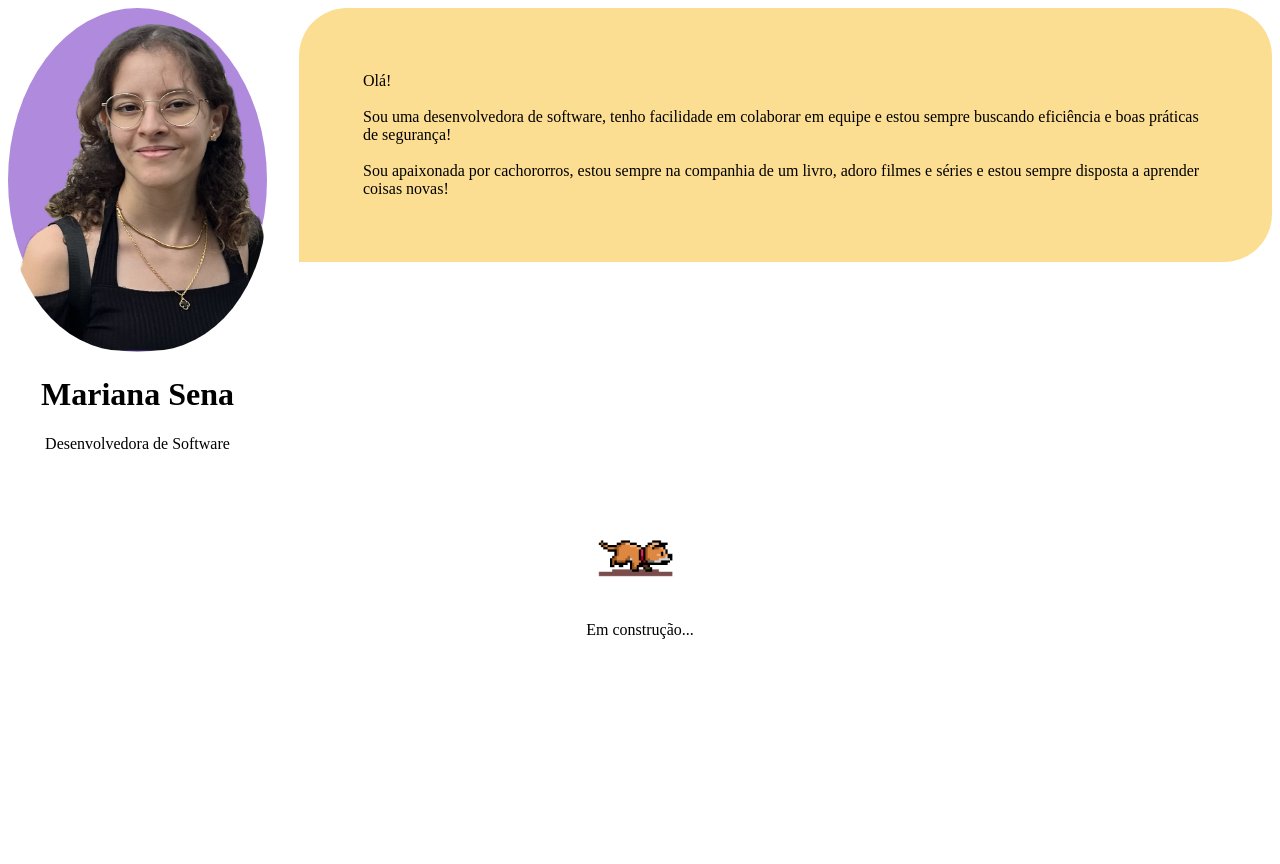
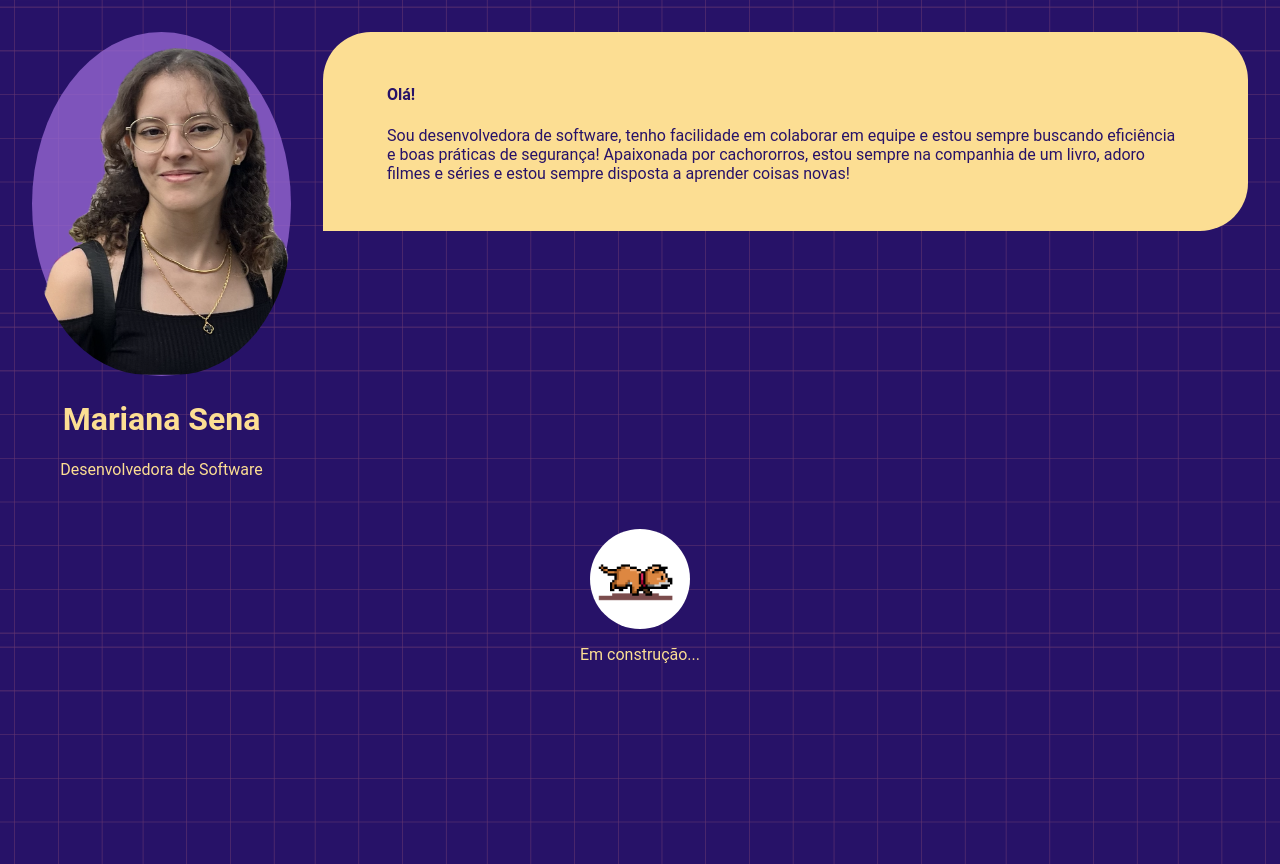
Before and after one commit to mari-sena/marisena, a Next.js app: page / in a window 1280 px wide. Before the commit the page ends 816 px from the top, so only its background shows below. Built offline with nearby package versions, Linux system fonts and the light colour scheme.

Commit message:
chore: new colors and background update

```diff
--- a/app/globals.css
+++ b/app/globals.css
@@ -1,3 +1,17 @@
+body {
+  margin: 0;
+  padding: 2rem;
+  font-family: "Roboto", monospace;
+  color: #fcde93;
+  background-color: #271268;
+  background-image: url("/backg.svg");
+  background-size: contain;
+
+  @media (max-width: 768px) {
+    background-size: cover;
+  }
+}
+
 .container {
   height: 100vh;
   display: flex;
@@ -30,8 +44,9 @@
 }
 
 .about-me-description {
+  color: #271268;
   margin-left: 2rem;
-  padding: 4rem;
+  padding: 2rem 4rem;
   border-radius: 3rem 3rem 3rem 0rem;
   background-color: #fcde93;
   height: fit-content;
--- a/app/page.tsx
+++ b/app/page.tsx
@@ -22,18 +22,19 @@ export default function App() {
           </div>
         </div>
         <div className="about-me-description">
-          Olá! <br />
-          <br />
-          Sou uma desenvolvedora de software, tenho facilidade em colaborar em
-          equipe e estou sempre buscando eficiência e boas práticas de
-          segurança! <br />
-          <br />
-          Sou apaixonada por cachororros, estou sempre na companhia de um livro,
-          adoro filmes e séries e estou sempre disposta a aprender coisas novas!
+          <h4>Olá!</h4>
+          <p>
+            Sou desenvolvedora de software, tenho facilidade em colaborar em
+            equipe e estou sempre buscando eficiência e boas práticas de
+            segurança! Apaixonada por cachororros, estou sempre na companhia de
+            um livro, adoro filmes e séries e estou sempre disposta a aprender
+            coisas novas!
+          </p>
         </div>
       </div>
 
       <Loading />
+      <footer></footer>
     </div>
   );
 }
```
Also changed, not shown: public/backg.svg (added).
